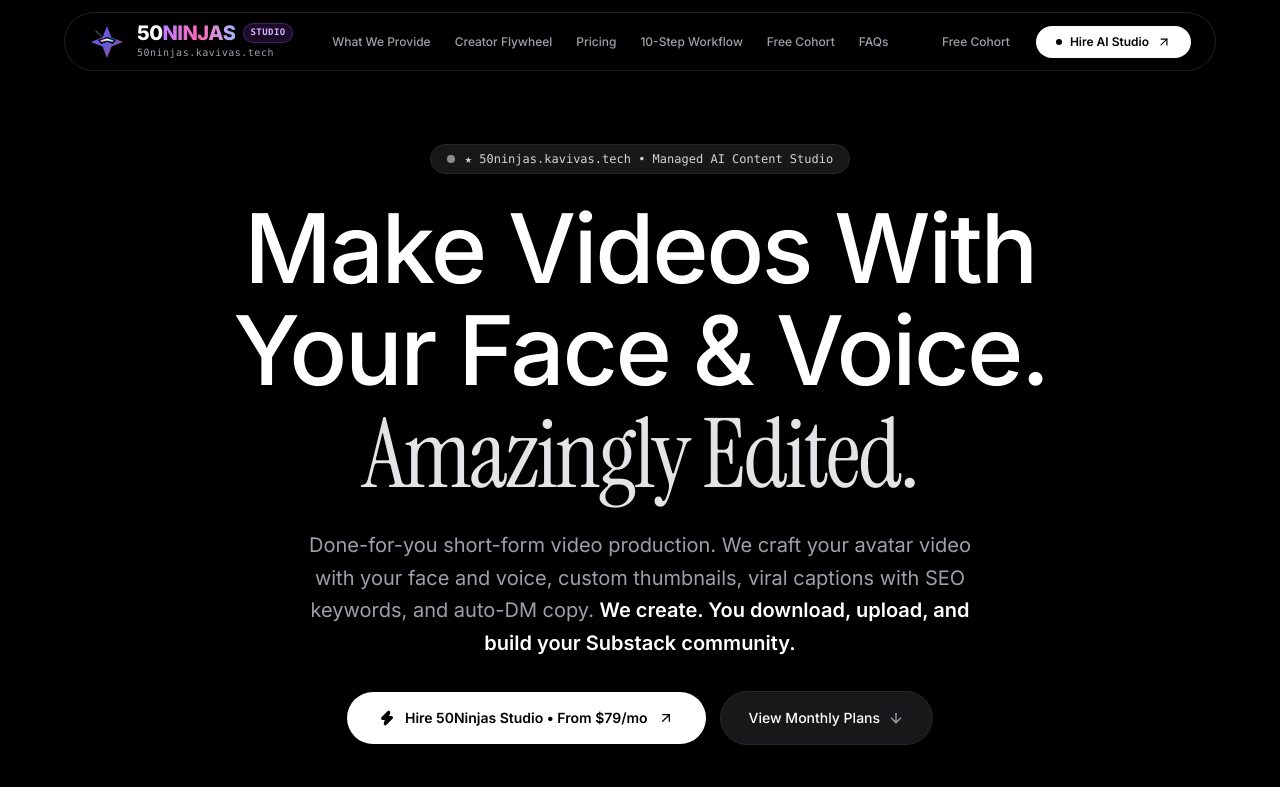
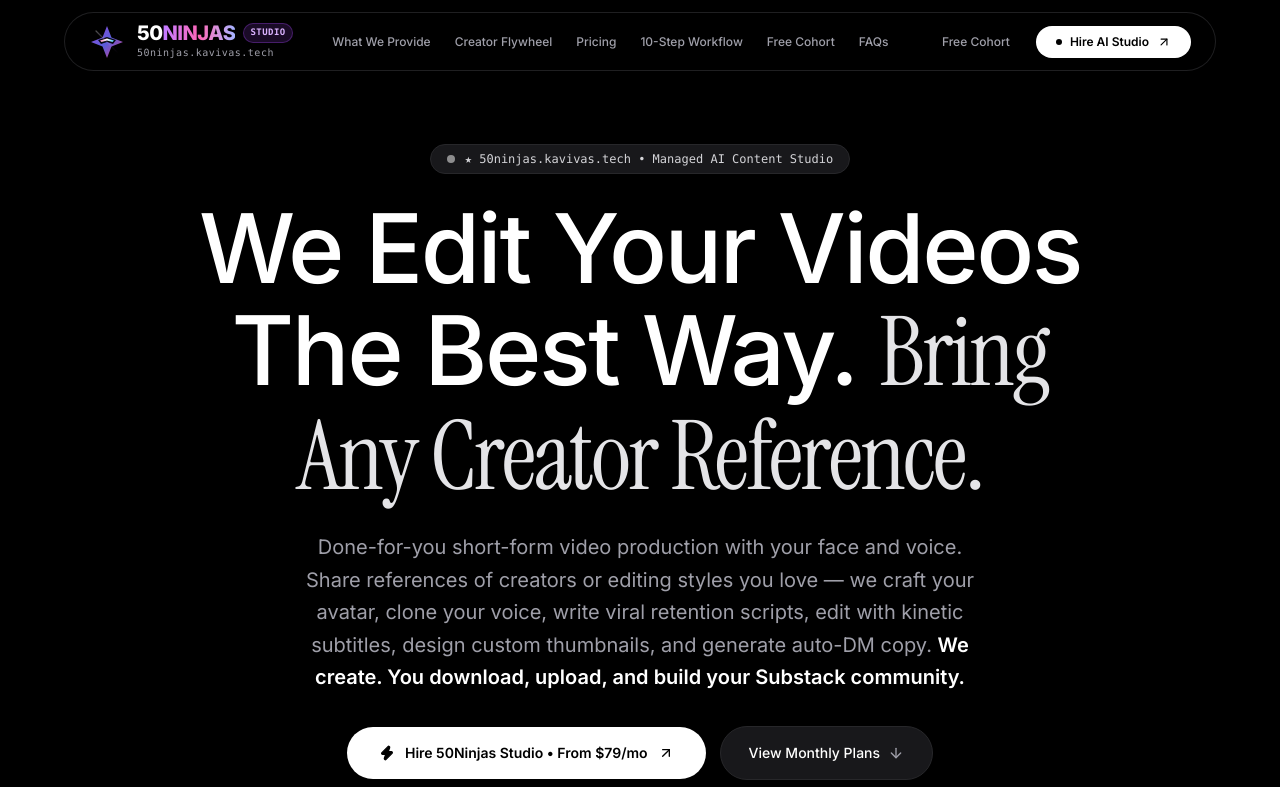
Before and after one commit to sairamveereddy/kavivas, a Next.js app: page /50ninjas in a window 1280 px wide. Shown: the top 787 px of the page. Built offline with nearby package versions, Linux system fonts and the light colour scheme.

Commit message:
feat: update 50Ninjas hero to 'We Edit Your Videos The Best Way. Bring Any Creator Reference.'

```diff
--- a/src/app/50ninjas/layout.tsx
+++ b/src/app/50ninjas/layout.tsx
@@ -1,19 +1,19 @@
 import type { Metadata } from "next";
 
 export const metadata: Metadata = {
-  title: "50Ninjas | Managed Short-Form AI Content Studio • 50ninjas.kavivas.tech",
+  title: "50Ninjas | We Edit Your Videos The Best Way • 50ninjas.kavivas.tech",
   description:
-    "50Ninjas (50ninjas.kavivas.tech) is a managed short-form AI video production studio and creator ecosystem. Done-for-you avatar creation, voice cloning, kinetic editing, custom thumbnails, and auto-DM copy.",
+    "We Edit Your Videos The Best Way. Bring Any Creator Reference. 50Ninjas (50ninjas.kavivas.tech) is a managed short-form video production studio with your face and voice, kinetic editing, custom thumbnails, and auto-DM copy.",
   keywords: [
     "50Ninjas",
     "50ninjas.kavivas.tech",
+    "We Edit Your Videos The Best Way",
+    "Bring Any Creator Reference",
     "The 50Ninjas Experiment",
     "AI Creator Community",
     "AI Content Studio",
     "Instagram Reels Production",
     "AI Avatars",
-    "Faceless Reels",
-    "Remotion AI Editing",
     "Personal Branding for Founders",
     "Kavivas Tech",
   ],
@@ -22,9 +22,9 @@ export const metadata: Metadata = {
     canonical: "https://50ninjas.kavivas.tech",
   },
   openGraph: {
-    title: "50Ninjas | Managed AI Content Studio • 50ninjas.kavivas.tech",
+    title: "50Ninjas | We Edit Your Videos The Best Way • 50ninjas.kavivas.tech",
     description:
-      "Make Videos With Your Face & Voice. Amazingly Edited. Done-for-you AI avatar video production and creator ecosystem by Kavivas Tech.",
+      "We Edit Your Videos The Best Way. Bring Any Creator Reference. Done-for-you short-form video production with your face and voice by Kavivas Tech.",
     url: "https://50ninjas.kavivas.tech",
     siteName: "50Ninjas",
     type: "website",
@@ -39,9 +39,9 @@ export const metadata: Metadata = {
   },
   twitter: {
     card: "summary_large_image",
-    title: "50Ninjas | Managed AI Content Studio • 50ninjas.kavivas.tech",
+    title: "50Ninjas | We Edit Your Videos The Best Way • 50ninjas.kavivas.tech",
     description:
-      "Make Videos With Your Face & Voice. Amazingly Edited. 50ninjas.kavivas.tech by Kavivas Tech.",
+      "We Edit Your Videos The Best Way. Bring Any Creator Reference. 50ninjas.kavivas.tech by Kavivas Tech.",
     images: ["/kavivas-logo.png"],
   },
 };
--- a/src/components/50ninjas/Hero50Ninjas.tsx
+++ b/src/components/50ninjas/Hero50Ninjas.tsx
@@ -49,14 +49,14 @@ export default function Hero50Ninjas({
           className="text-center mt-6 max-w-4xl mx-auto"
         >
           <h1 className="text-4xl sm:text-6xl md:text-7xl lg:text-8xl font-medium tracking-tight leading-[1.06] text-white">
-            Make Videos With Your Face &amp; Voice.{" "}
+            We Edit Your Videos The Best Way.{" "}
             <span className={`${instrumentSerif.className} font-normal italic text-zinc-200 block sm:inline`}>
-              Amazingly Edited.
+              Bring Any Creator Reference.
             </span>
           </h1>
 
           <p className="mt-6 text-base sm:text-lg md:text-xl text-zinc-400 max-w-2xl mx-auto font-normal leading-relaxed">
-            Done-for-you short-form video production. We craft your avatar video with your face and voice, custom thumbnails, viral captions with SEO keywords, and auto-DM copy. <span className="text-white font-semibold">We create. You download, upload, and build your Substack community.</span>
+            Done-for-you short-form video production with your face and voice. Share references of creators or editing styles you love &mdash; we craft your avatar, clone your voice, write viral retention scripts, edit with kinetic subtitles, design custom thumbnails, and generate auto-DM copy. <span className="text-white font-semibold">We create. You download, upload, and build your Substack community.</span>
           </p>
         </motion.div>
 
--- a/src/components/50ninjas/StudioSection.tsx
+++ b/src/components/50ninjas/StudioSection.tsx
@@ -82,9 +82,9 @@ export default function StudioSection({ onOpenStudio }: StudioSectionProps) {
           </div>
 
           <h2 className="text-4xl sm:text-5xl md:text-6xl font-medium tracking-tight leading-[1.08]">
-            We Edit Your Videos The Best Way.{" "}
+            What We Provide &bull;{" "}
             <span className={`${instrumentSerif.className} font-normal italic text-zinc-200 block sm:inline`}>
-              Bring Any Creator Reference.
+              Done-For-You Production Suite
             </span>
           </h2>
 
--- a/src/data/kavivas-data.ts
+++ b/src/data/kavivas-data.ts
@@ -103,17 +103,17 @@ export const KAVIVAS_DATA = {
       url: "https://50ninjas.kavivas.tech",
       status: "Live",
       category: "Managed Short-Form AI Content Studio & Ecosystem",
-      tagline: "50Ninjas — Done-For-You AI Short-Form Video Production & Builder Ecosystem",
+      tagline: "50Ninjas — We Edit Your Videos The Best Way. Bring Any Creator Reference.",
       description:
-        "High-velocity short-form content studio and creator ecosystem. We create your AI avatar, clone your voice, write viral retention scripts, edit with kinetic subtitles, and design thumbnails — We create. You post and build your Substack.",
+        "We edit your videos the best way — bring any creator reference. Done-for-you short-form video production with your face and voice, custom thumbnails, and auto-DM copy, backed by the 50Ninjas creator ecosystem.",
       deepDive: [
-        "Done-for-you AI avatar & voice cloning: Publish high-retention Reels consistently using custom AI likeness and voice models with zero camera fatigue.",
+        "We edit your videos the best way: Share references of creators or styles you love — we craft your avatar, clone your voice, and match the editing.",
         "End-to-end production pipeline: Scriptwriting, kinetic word-by-word captions, custom thumbnail covers, and ready-to-paste auto-DM copy for Superprofile.",
         "Proven viral traction: Over 235.4K+ organic views, with flagship viral Reels crossing 92.2K views and 1,582+ likes.",
         "Connected creator ecosystem: Studio clients get access to the 50Ninjas builder mastermind for distribution, growth sprints, and founder playbooks."
       ],
       metrics: "92.2K Peak Reel • Live on 50ninjas.kavivas.tech",
-      tags: ["AI Content Studio", "Avatar & Voice Cloned", "Kinetic Video Editing", "Substack Flywheel", "50ninjas.kavivas.tech"],
+      tags: ["AI Content Studio", "Creator References", "Kinetic Video Editing", "Substack Flywheel", "50ninjas.kavivas.tech"],
       color: "#8B5CF6",
       accentColor: "#8B5CF6",
       image: "/work-50ninjas.png",
```
Also changed, not shown: public/work-50ninjas.png.
